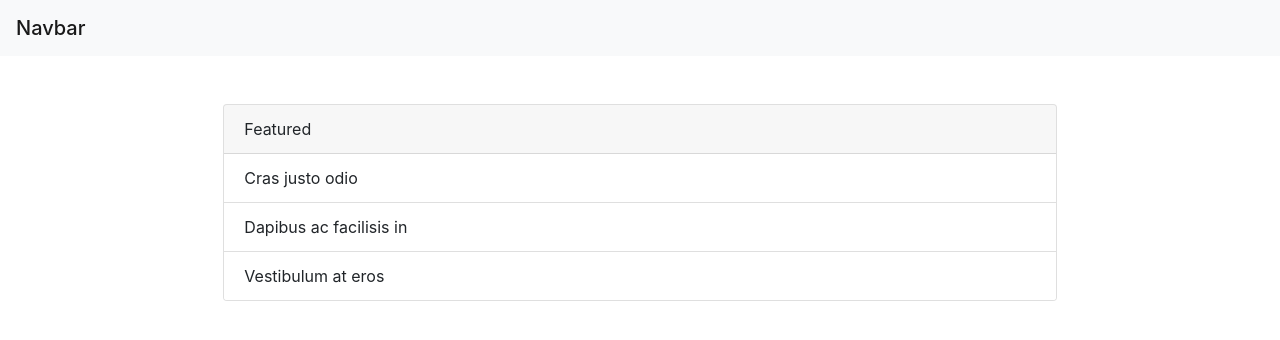
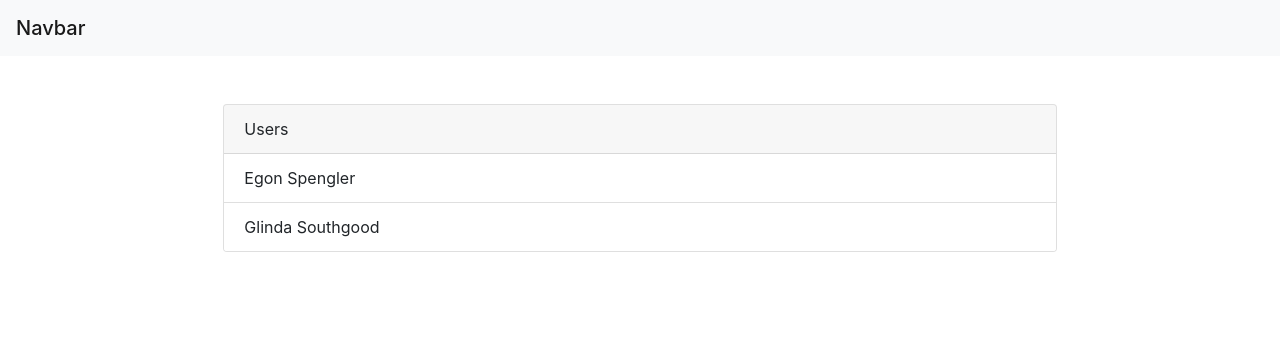
Before and after one commit to amreshk005/userActivity, a React (Create React App) app: page / in a window 1280 px wide. Shown: the top 340 px of the page. Built offline with nearby package versions, Linux system fonts and the light colour scheme.

Commit message:
data fetched to listing page

```diff
--- a/package.json
+++ b/package.json
@@ -34,5 +34,8 @@
       "last 1 firefox version",
       "last 1 safari version"
     ]
+  },
+  "devDependencies": {
+    "uuid": "^8.3.0"
   }
 }
--- a/src/components/Listing/Listing.jsx
+++ b/src/components/Listing/Listing.jsx
@@ -1,22 +1,30 @@
 import React, { useEffect, useState } from "react";
 import { fetchUser } from "../../redux/action";
 import { connect } from "react-redux";
+import { v4 as uuidv4 } from "uuid";
 
 function Listing(props) {
   let [users, setUsers] = useState([]);
+  let { data, isLoading } = props;
   useEffect(() => {
-    props.data && setUsers(props.data);
-  }, [props.data]);
+    data && setUsers(data);
+  }, [data]);
   console.log(users);
 
   return (
     <div className="col-12 d-flex justify-content-center">
       <div className="card col-8 p-0 mt-5">
-        <div className="card-header">Featured</div>
+        <div className="card-header">Users</div>
         <ul className="list-group list-group-flush">
-          <li className="list-group-item">Cras justo odio</li>
-          <li className="list-group-item">Dapibus ac facilisis in</li>
-          <li className="list-group-item">Vestibulum at eros</li>
+          {!data ? (
+            <div>Loading...</div>
+          ) : (
+            data.map((e) => (
+              <li key={uuidv4()} className="list-group-item">
+                {e.real_name}
+              </li>
+            ))
+          )}
         </ul>
       </div>
     </div>
```
Also changed, not shown: 1 other file (tests, documents, lock files or other folders).
